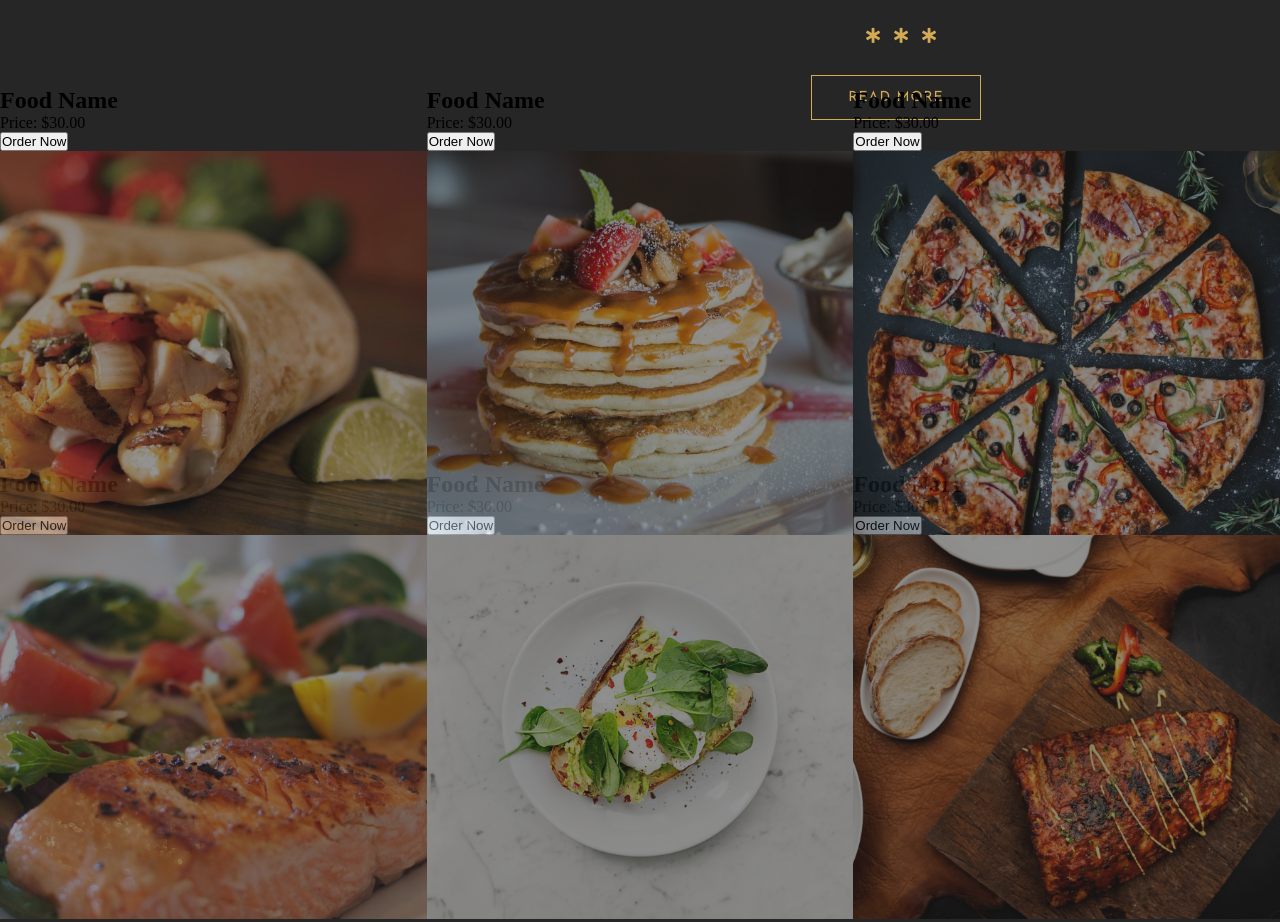
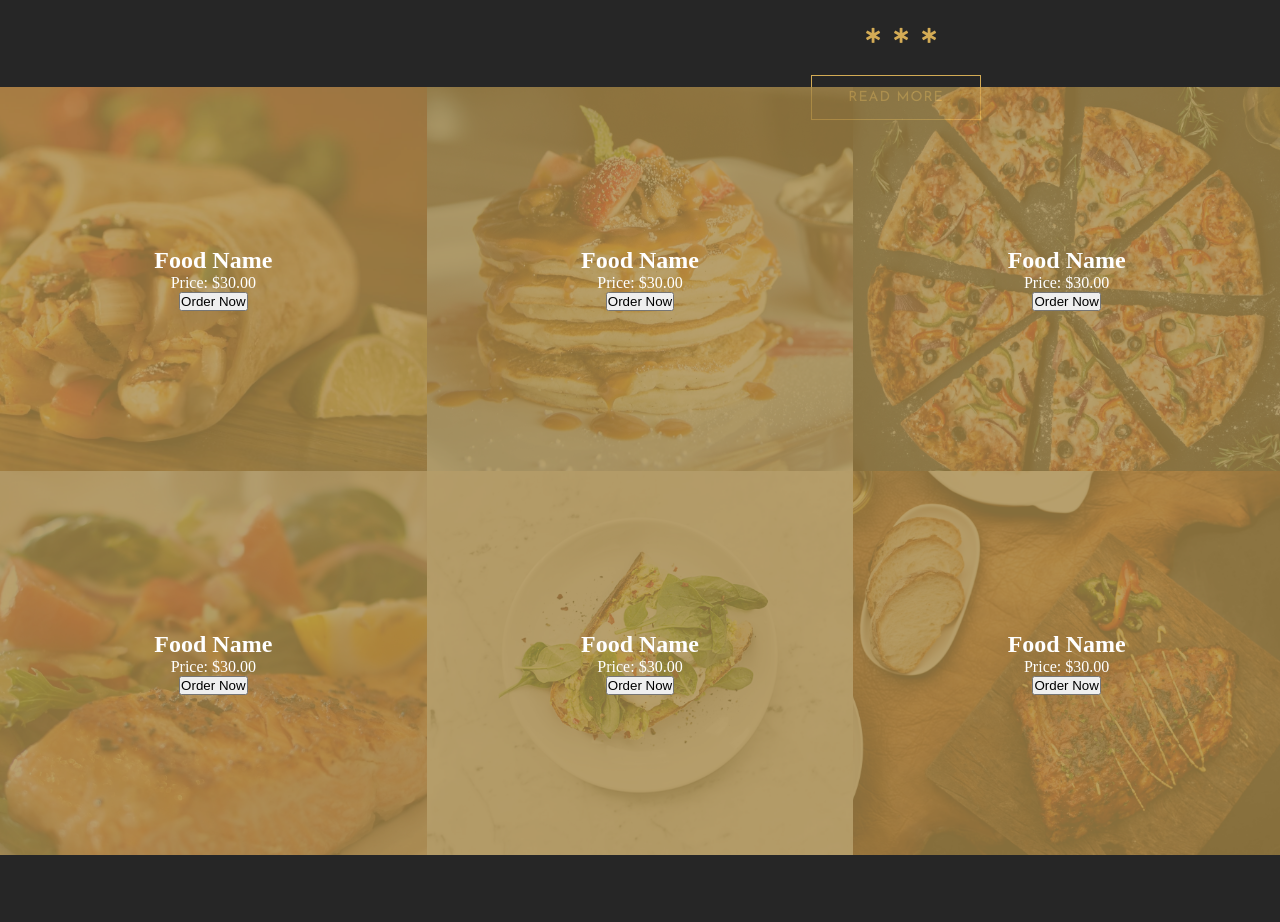
Before and after one commit to srishti/restaurant-portfolio, a website: page index.html in a window 1280 px wide. Shown: the part 1451-2373 px from the top of the page. After the commit the page ends 2310 px from the top, so only its background shows below. Drawn offline with nearby package versions, Linux system fonts and the light colour scheme.

Commit message:
positioned card overlay in cards in gallery

```diff
--- a/scss/_base.scss
+++ b/scss/_base.scss
@@ -3,6 +3,7 @@
 // variables for colors
 $color-dark: #262626;
 $color-black: #000;
+$color-white: #fff;
 $color-primary: #d3ab55;
 $color-secondary: #bbb;
 
@@ -40,6 +41,11 @@ $font-nunito: "Nunito", sans-serif;
 	margin-bottom: $marginBottom;
 }
 
+%fullSpace {
+	width: 100%;
+	height: 100%;
+}
+
 * {
 	margin: 0;
 	padding: 0;
--- a/scss/_components.scss
+++ b/scss/_components.scss
@@ -56,11 +56,23 @@
 .card {
 	width: 33.3333%;
 	height: 30vw;
+	position: relative;
 
 	&-img {
-		width: 100%;
-		height: 100%;
 		object-fit: cover;
 		opacity: .5;
+		@extend %fullSpace;
+	}
+
+	&-overlay {
+		position: absolute;
+		top: 0;
+		left: 0;
+		background-color: rgba($color-primary, .6);
+		color: $color-white;
+		z-index: 1;
+		@include flexLayout;
+		flex-direction: column;
+		@extend %fullSpace;
 	}
 }
```
Also changed, not shown: css/main.css.
